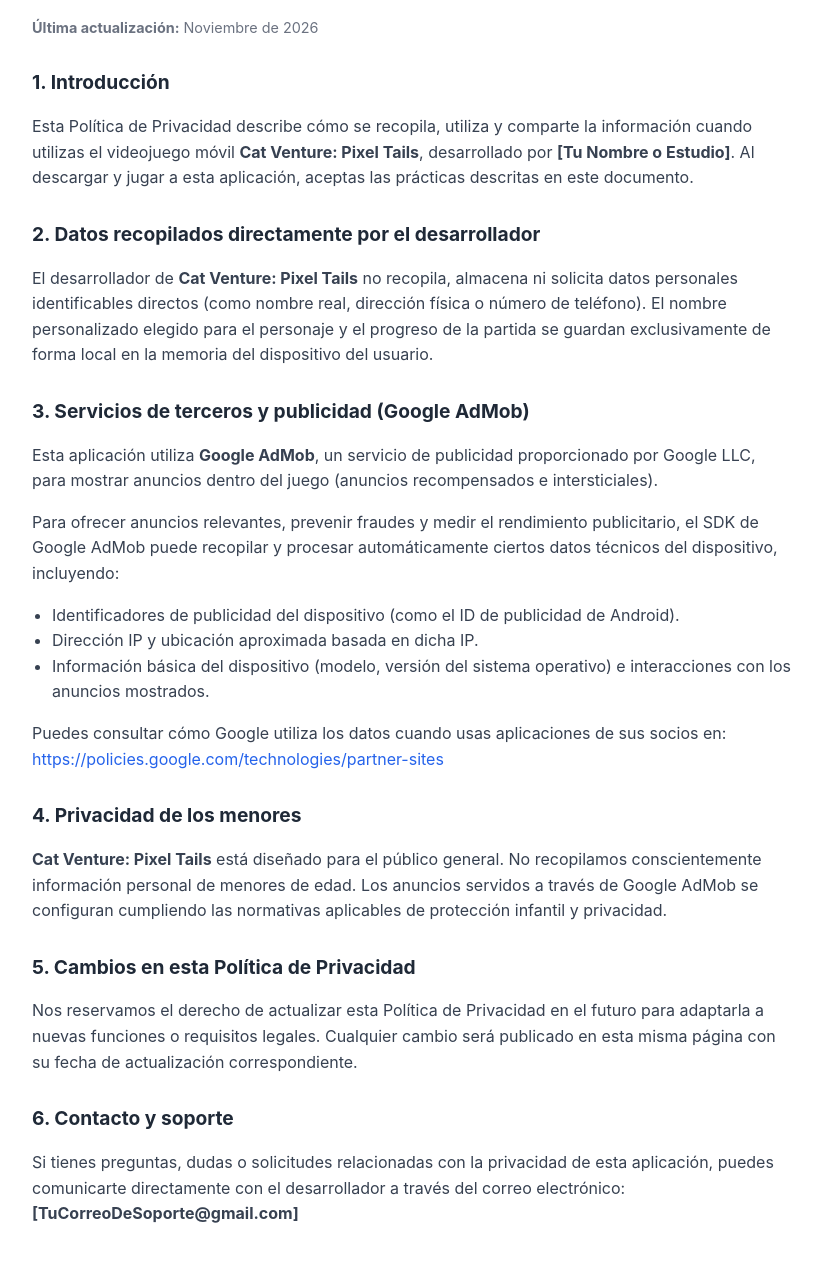
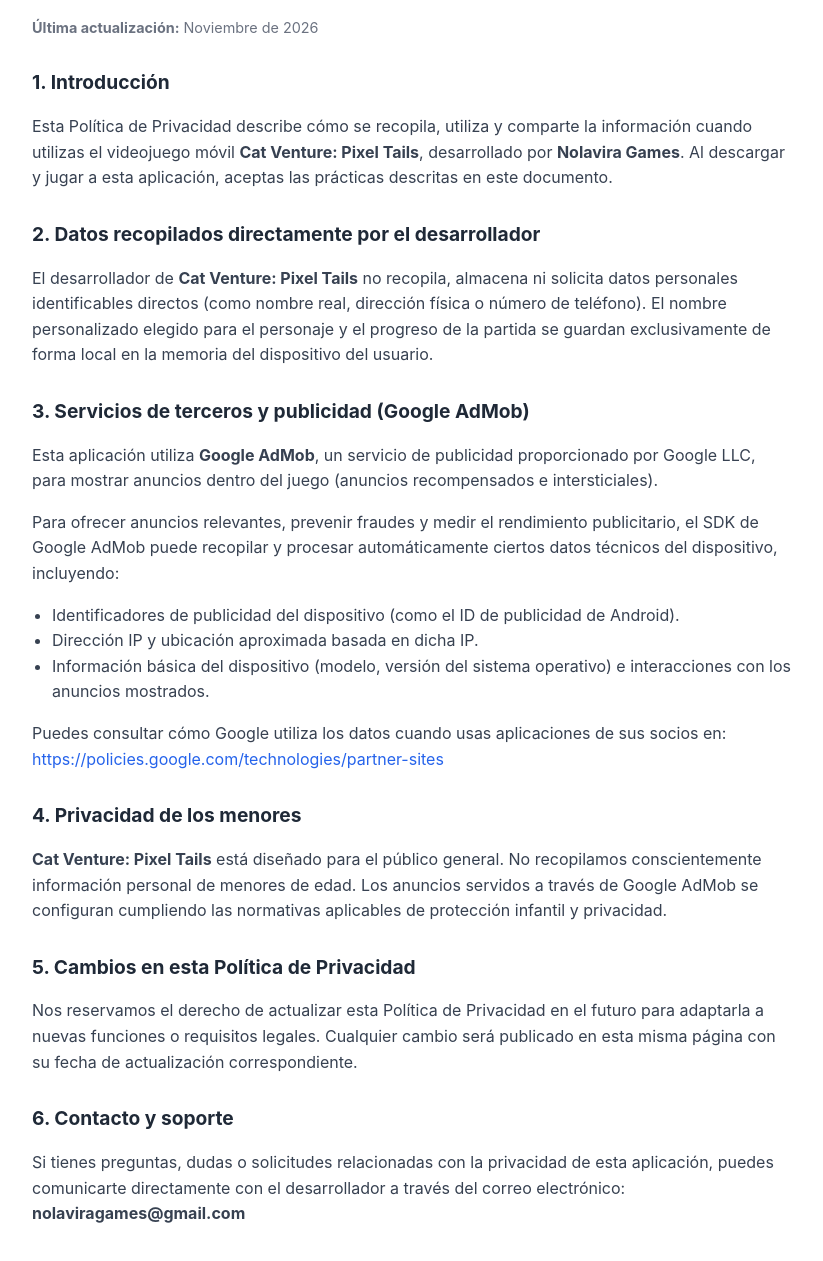
Before and after one commit to nolaviragames/cat-venture-privacy, a plain HTML site: page index.html in a window 1280 px wide. Shown: the part 163-1424 px from the top of the page, without its empty margins (228-1051 px from the left). Drawn offline with Linux system fonts and the light colour scheme.

Commit message:
Update index.html

```diff
--- a/index.html
+++ b/index.html
@@ -60,7 +60,7 @@
     <p class="updated"><strong>Última actualización:</strong> Noviembre de 2026</p>
 
     <h2>1. Introducción</h2>
-    <p>Esta Política de Privacidad describe cómo se recopila, utiliza y comparte la información cuando utilizas el videojuego móvil <strong>Cat Venture: Pixel Tails</strong>, desarrollado por <strong>[Tu Nombre o Estudio]</strong>. Al descargar y jugar a esta aplicación, aceptas las prácticas descritas en este documento.</p>
+    <p>Esta Política de Privacidad describe cómo se recopila, utiliza y comparte la información cuando utilizas el videojuego móvil <strong>Cat Venture: Pixel Tails</strong>, desarrollado por <strong>Nolavira Games</strong>. Al descargar y jugar a esta aplicación, aceptas las prácticas descritas en este documento.</p>
 
     <h2>2. Datos recopilados directamente por el desarrollador</h2>
     <p>El desarrollador de <strong>Cat Venture: Pixel Tails</strong> no recopila, almacena ni solicita datos personales identificables directos (como nombre real, dirección física o número de teléfono). El nombre personalizado elegido para el personaje y el progreso de la partida se guardan exclusivamente de forma local en la memoria del dispositivo del usuario.</p>
@@ -82,7 +82,7 @@
     <p>Nos reservamos el derecho de actualizar esta Política de Privacidad en el futuro para adaptarla a nuevas funciones o requisitos legales. Cualquier cambio será publicado en esta misma página con su fecha de actualización correspondiente.</p>
 
     <h2>6. Contacto y soporte</h2>
-    <p>Si tienes preguntas, dudas o solicitudes relacionadas con la privacidad de esta aplicación, puedes comunicarte directamente con el desarrollador a través del correo electrónico: <strong>[TuCorreoDeSoporte@gmail.com]</strong></p>
+    <p>Si tienes preguntas, dudas o solicitudes relacionadas con la privacidad de esta aplicación, puedes comunicarte directamente con el desarrollador a través del correo electrónico: <strong>nolaviragames@gmail.com</strong></p>
   </div>
 </body>
 </html>
```
